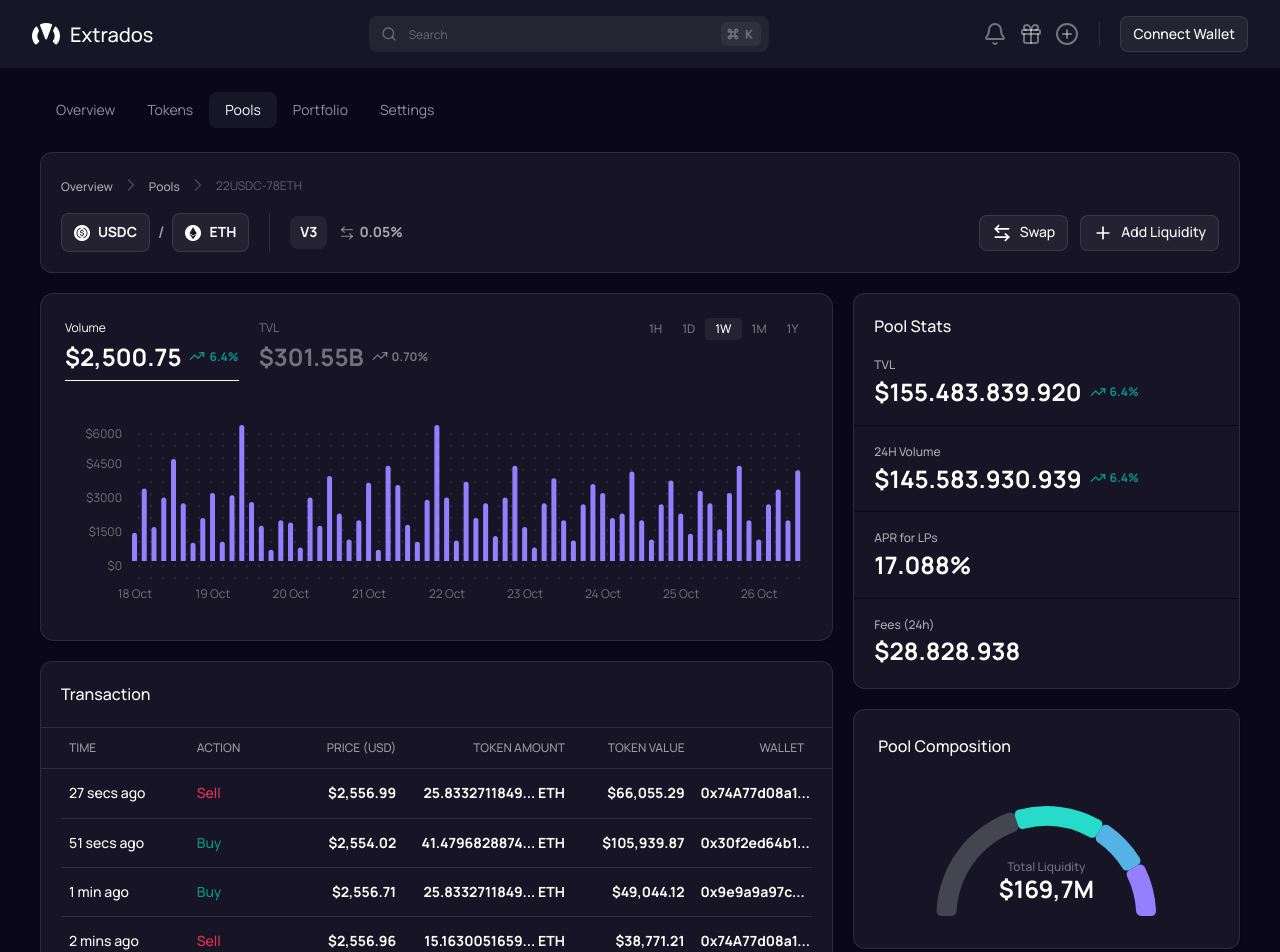
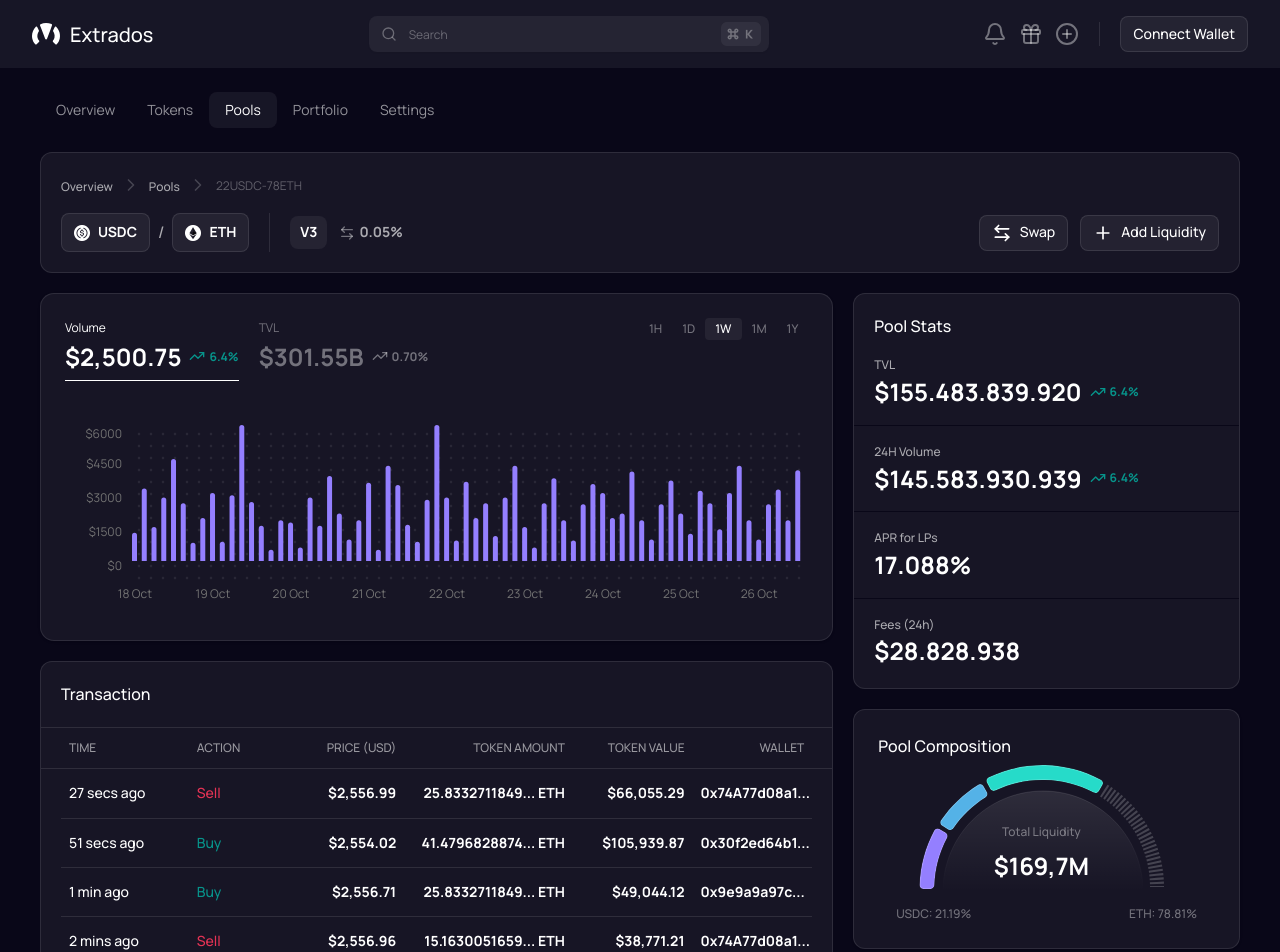
Before and after one commit to azkaanasiyya/extrados, a React (Vite) app: page /pools/details in a window 1280 px wide. Shown: the top 952 px of the page. Built offline with nearby package versions, Linux system fonts and the light colour scheme.

Commit message:
style: adjust pool composition

```diff
--- a/src/components/pooldetail/poolcomposition.tsx
+++ b/src/components/pooldetail/poolcomposition.tsx
@@ -1,6 +1,4 @@
 "use client"
-
-import { Label, PolarRadiusAxis, RadialBar, RadialBarChart } from "recharts"
 
 import {
   Card,
@@ -8,118 +6,85 @@ import {
   CardHeader,
   CardTitle,
 } from "@/components/ui/card"
-import {
-  ChartContainer,
-  ChartTooltip,
-  ChartTooltipContent,
-} from "@/components/ui/chart"
-import type { ChartConfig } from "@/components/ui/chart"
+import { motion } from "framer-motion"
 
-export const description = "A radial chart with stacked sections"
-
-const chartData = [{ month: "january", desktop: 1000, mobile: 680, tablet: 400, others: 400 }]
-
-const chartConfig = {
-  desktop: {
-    label: "Desktop",
-    color: "#FFFFFF33",
-  },
-  mobile: {
-    label: "Mobile",
-    color: "#26DBC9",
-  },
-  tablet: {
-    label: "Tablet",
-    color: "#54B2E7",
-  },
-  others: {
-    label: "Others",
-    color: "#947FFF",
-  }
-} satisfies ChartConfig
+import ChartBackground from "@/assets/overview/background.svg?react"
+import ChartUngu from "@/assets/overview/purple.svg?react"
+import ChartBiru from "@/assets/overview/blue.svg?react"
+import ChartHijau from "@/assets/overview/green.svg?react"
+import Gradient from "@/assets/overview/bgradient.svg?react"
 
 export function PoolComposition() {
-  const outerRadius = 150;
-  const innerRadius = 100;
-
   return (
     <Card className="bg-white-neutral-900 border border-white-neutral-800 rounded-[12px] w-full gap-0 h-[240px]">
       <CardHeader className="items-center pb-0">
         <CardTitle className="text-[16px] leading-[160%] text-base-white font-medium">Pool Composition</CardTitle>
       </CardHeader>
-      <CardContent className="w-full h-[178px] flex flex-col justify-center items-center">
-        <ChartContainer
-          config={chartConfig}
-          className="w-full h-full flex flex-col justify-center items-center"
-        >
-          <RadialBarChart
-            data={chartData}
-            startAngle={180}
-            endAngle={0}
-            cy={outerRadius}
-            innerRadius={innerRadius}
-            outerRadius={outerRadius}
+      <CardContent className="relative w-full flex flex-col justify-center items-center">
+        <div className="w-[250px] h-[130px] relative">
+          <motion.div
+            className="absolute inset-0"
+            initial={{ opacity: 0, scale: 0.8 }}
+            animate={{ opacity: 1, scale: 1 }}
+            transition={{ duration: 0.8, delay: 0.9, ease: "easeOut" }}
           >
-            <ChartTooltip
-              cursor={false}
-              content={<ChartTooltipContent hideLabel />}
-            />
-            <PolarRadiusAxis tick={false} tickLine={false} axisLine={false}>
-              <Label
-                content={({ viewBox }) => {
-                  if (viewBox && "cx" in viewBox && "cy" in viewBox) {
-                    return (
-                      <text x={viewBox.cx} y={viewBox.cy} textAnchor="middle">
-                        <tspan
-                          x={viewBox.cx}
-                          y={(viewBox.cy || 0) - 45}
-                          className="text-[12px] leading-[165%] fill-white-neutral-500 font-medium"
-                        >
-                          Total Liquidity
-                        </tspan>
-                        <tspan
-                          x={viewBox.cx}
-                          y={(viewBox.cy || 0) - 18}
-                          className="text-[24px] leading-[140%] font-bold fill-base-white"
-                        >
-                          $169,7M
-                        </tspan>
-                      </text>
-                    )
-                  }
-                }}
-              />
-            </PolarRadiusAxis>
-            <RadialBar
-              dataKey="desktop"
-              stackId="a"
-              cornerRadius={5}
-              fill="var(--color-desktop)"
-              className="stroke-transparent stroke-2"
-            />
-            <RadialBar
-              dataKey="mobile"
-              fill="var(--color-mobile)"
-              stackId="a"
-              cornerRadius={5}
-              className="stroke-transparent stroke-2"
-            />
-            <RadialBar
-              dataKey="tablet"
-              fill="var(--color-tablet)"
-              stackId="a"
-              cornerRadius={5}
-              className="stroke-transparent stroke-2"
-            />
-            <RadialBar
-              dataKey="others"
-              fill="var(--color-others)"
-              stackId="a"
-              cornerRadius={5}
-              className="stroke-transparent stroke-2"
-            />
-          </RadialBarChart>
-        </ChartContainer>
+            <ChartBackground />
+          </motion.div>
+
+          <motion.div
+            className="absolute top-15.5 left-[-3px]"
+            initial={{ opacity: 0, scale: 0.8 }}
+            animate={{ opacity: 1, scale: 1 }}
+            transition={{ duration: 0.8, ease: "easeOut" }}
+          >
+            <ChartUngu />
+          </motion.div>
+
+          <motion.div
+            className="absolute top-4.5 left-4.5"
+            initial={{ opacity: 0, scale: 0.8 }}
+            animate={{ opacity: 1, scale: 1 }}
+            transition={{ duration: 0.8, delay: 0.3, ease: "easeOut" }}
+          >
+            <ChartBiru />
+          </motion.div>
+
+          <motion.div
+            className="absolute left-16 top-[-1px]"
+            initial={{ opacity: 0, scale: 0.8 }}
+            animate={{ opacity: 1, scale: 1 }}
+            transition={{ duration: 0.8, delay: 0.6, ease: "easeOut" }}
+          >
+            <ChartHijau />
+          </motion.div>
+
+          <motion.div
+            className="absolute top-6 left-5"
+            initial={{ opacity: 0, scale: 0.8 }}
+            animate={{ opacity: 1, scale: 1 }}
+            transition={{ duration: 0.8, delay: 0.7, ease: "backIn" }}
+          >
+            <Gradient  />
+          </motion.div>
+
+          <motion.div
+            className="absolute top-14 left-18 flex flex-col items-center justify-center gap-2"
+            initial={{ opacity: 0, scale: 0.8 }}
+            animate={{ opacity: 1, scale: 1 }}
+            transition={{ duration: 0.8, delay: 0.8, ease: "backIn" }}
+          >
+            <span className="text-[12px] leading-[165%] font-medium text-center text-white-neutral-500">Total Liquidity</span>
+            <span className="text-[24px] leading-[140%] font-bold text-center text-base-white">$169,7M</span>
+          </motion.div>
+        </div>
+      </CardContent>
+      <CardContent className="flex flex-row w-full justify-between items-center pt-2 px-[42px]">
+        <p className="text-[12px] leading-[165%] font-medium text-white-neutral-500">
+          USDC: 21.19%
+        </p>
+        <p className="text-[12px] leading-[165%] font-medium text-white-neutral-500">
+          ETH: 78.81%
+        </p>
       </CardContent>
     </Card>
   )
```
